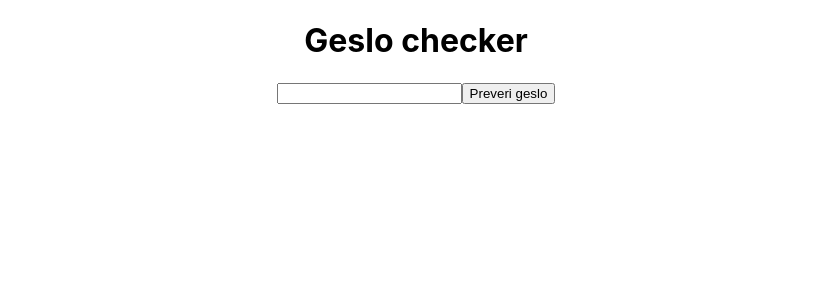
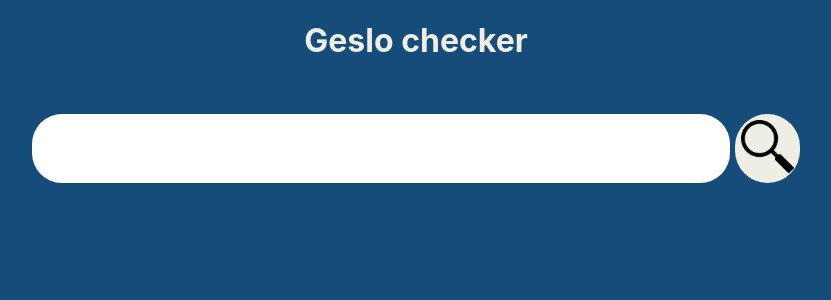
Before and after one commit to mmajhen01/oivprojekt, a React (Create React App) app: page / in a window 1280 px wide. Shown: the top 300 px of the page, without its empty margins (224-1055 px from the left). Built offline with nearby package versions, Linux system fonts and the light colour scheme.

Commit message:
polepšava

```diff
--- a/src/App.css
+++ b/src/App.css
@@ -4,17 +4,55 @@
   justify-content: center;
   flex-direction: column;
 }
+h1 {
+  color: #eeeee4;
+}
 
+img {
+  width: 10em;
+  background-color: transparent;
+  width: 4em;
+  height: 4em;
+}
+button {
+  background-color: #eeeee4;
+  border: none;
+  border-radius: 100px;
+
+}
 .rezultat {
-  border-radius: 10px;
-  width: 40%;
+  border-radius: 20px;
+  width: 20%;
+  display: flex;
+  align-items: center;
+  flex-direction: column;
 }
 .good {
-  background-color: green;
+  background-color: #abdbe3;
 }
 .bad {
-  background-color: red;
+  background-color: #e28743;
 }
 .mid {
-  background-color: yellow;
+  background-color: #eab676;
 }
+
+.forma {
+  margin: 2em;
+  display: flex;
+  justify-content: center;
+
+}
+
+.polje {
+  width: 50em;
+  height: 5em;
+  border-radius: 30px;
+  border: none;
+  margin-right: 5px;
+  padding-left: 30px;
+}
+
+body {
+  background-color: #154c79;
+}
--- a/src/Telo.tsx
+++ b/src/Telo.tsx
@@ -67,12 +67,17 @@ export default function Telo() {
   }
 
   return (
-    <div className="container">
+    <div className={"container"}>
       <h1>Geslo checker</h1>
-      <form onSubmit={submitHandler}>
-        <input type="password" id="geslo" value={geslo} onChange={handleGesloChange} />
-        <button type="submit">Preveri geslo</button>
-      </form>
+      <div >
+        <form onSubmit={submitHandler} className={'forma'}>
+          <input className={"polje"} type="password" id="geslo" value={geslo} onChange={handleGesloChange} />
+          <button type="submit">
+            <img src={require("./isci.png")}></img>
+          </button>
+        </form>
+      </div>
+
       <div className={`rezultat ${rezultat === 'Geslo ni bilo najdeno v bazi podatkov.' ? 'good' : 'bad'}`}>
       {rezultat && (
         <div>
```
Also changed, not shown: src/isci.png (added).
